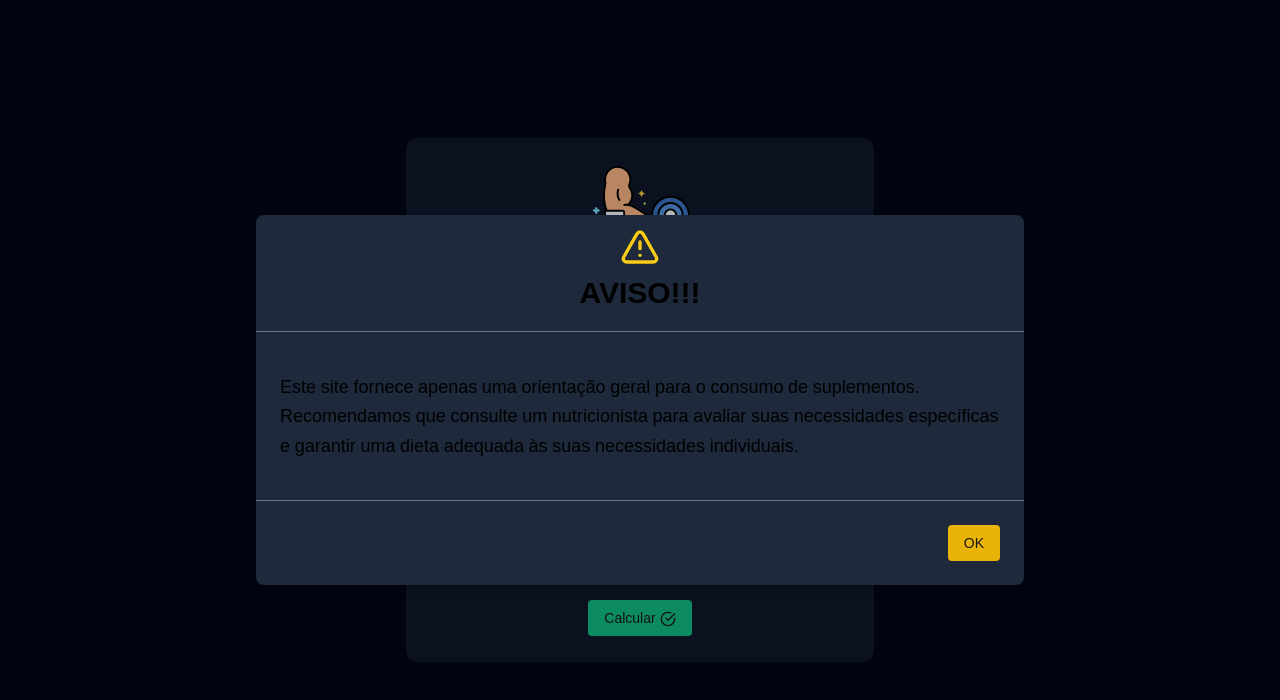
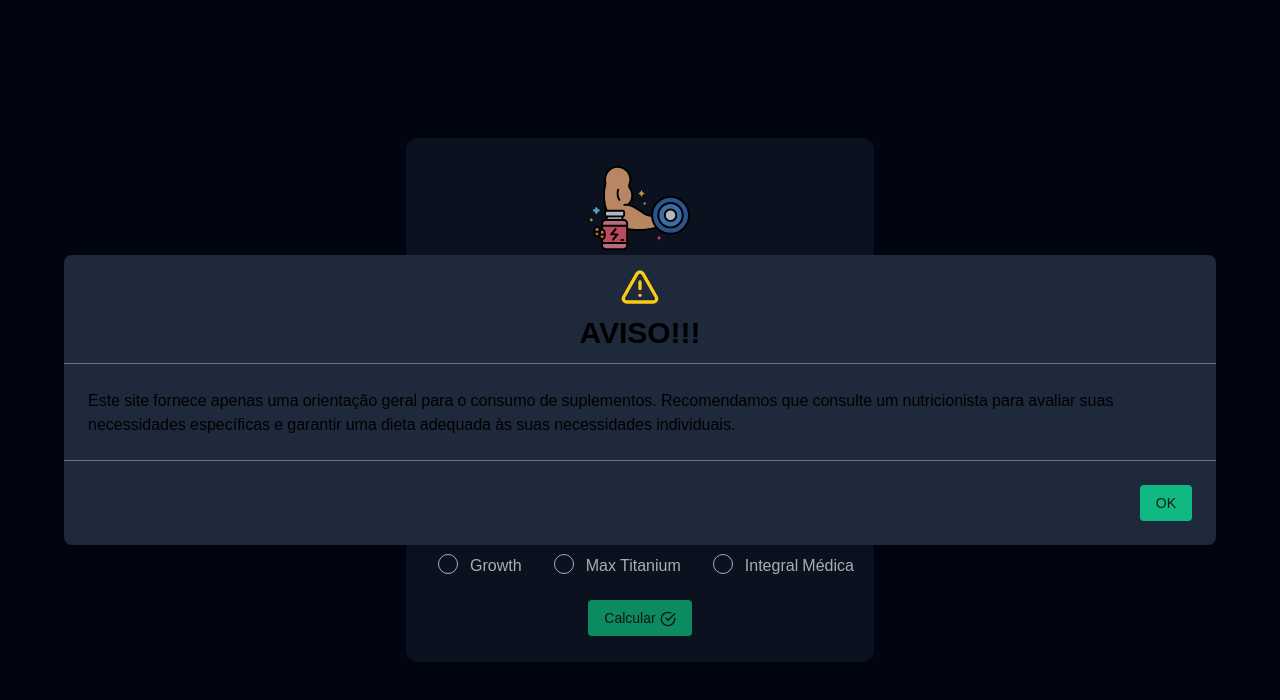
Before and after one commit to NaderSouza/calculadora-suplementacao, a Next.js app: page / in a window 1280 px wide. Shown: the top 700 px of the page. Built offline with nearby package versions, Linux system fonts and the light colour scheme.

Commit message:
fix: unification modals

```diff
--- a/biome.json
+++ b/biome.json
@@ -6,10 +6,7 @@
 	"linter": {
 		"enabled": true,
 		"rules": {
-			"recommended": true,
-			"suspicious": {
-				"noSvgWithoutTitle": "off"
-			}
+			"recommended": true
 		}
 	}
 }
--- a/src/pages/_document.tsx
+++ b/src/pages/_document.tsx
@@ -1,8 +1,9 @@
-import { Html, Head, Main, NextScript } from "next/document";
+import { Head, Html, Main, NextScript } from "next/document";
 
 export default function Document() {
 	return (
 		<Html lang="pt-br">
+			<title>Calculadora de suplementação</title>
 			<Head />
 			<body>
 				<Main />
--- a/src/pages/components/Icons.tsx
+++ b/src/pages/components/Icons.tsx
@@ -1,6 +1,6 @@
 import { AlertTriangle, CheckCircle } from "lucide-react";
 
 export const icons = {
-  warning: <AlertTriangle className="text-yellow-400 size-12 pb-2 m-auto" />,
-  success: <CheckCircle className="text-emerald-500 size-12 pb-2 m-auto" />,
+	warning: <AlertTriangle className="text-yellow-400 size-12 pb-2 m-auto" />,
+	success: <CheckCircle className="text-emerald-500 size-12 pb-2 m-auto" />,
 };
--- a/src/pages/components/Modal.tsx
+++ b/src/pages/components/Modal.tsx
@@ -3,59 +3,7 @@ import { ButtonModal } from "./Button";
 import { ButtonModalCalc } from "./Button";
 import { icons } from "./Icons";
 
-export default function Modal({ title, children, buttonText, icon }: ModalProps) {
-  const [showModal, setShowModal] = useState(true);
-
-  return (
-    <>
-      {showModal ? (
-        <>
-          <div className="justify-center items-center flex overflow-x-hidden overflow-y-auto fixed inset-0 z-50 outline-none focus:outline-none">
-            <div className="relative w-auto my-6 mx-auto max-w-3xl">
-              {/*content*/}
-              <div className="border-0 rounded-lg shadow-lg relative flex flex-col w-full bg-slate-800 outline-none focus:outline-none">
-                {/*header*/}
-                <div className=" items-start justify-between p-3 border-b border-solid border-slate-500 rounded-t">
-                  <h3 className="text-3xl font-semibold text-center">
-                    {icons[icon]}
-                    {title}
-                  </h3>
-                  <button
-                    className="p-1 ml-auto bg-transparent border-0 text-white float-right text-3xl leading-none font-semibold outline-none focus:outline-none"
-                    onClick={() => {
-                      setShowModal(false);
-                    }}
-                  ></button>
-                </div>
-                {/*body*/}
-                <div className="relative p-6 flex-auto">
-                  <p className="my-4 text-blueGray-500 text-lg leading-relaxed">
-                    {children}
-                  </p>
-                </div>
-                {}
-                <div className="flex items-center justify-end p-6 border-t border-solid border-slate-500 rounded-b">
-                  <ButtonModal
-                    onClick={() => {
-                      setShowModal(false);
-                    }}
-                  >
-                    {buttonText}
-                  </ButtonModal>
-                </div>
-              </div>
-            </div>
-          </div>
-          <div className="opacity-25 fixed inset-0 z-40 bg-black"></div>
-        </>
-      ) : (
-        <></>
-      )}
-    </>
-  );
-}
-
-export function ModalCalc({
+export default function Modal({
 	title,
 	children,
 	buttonText,
@@ -72,21 +20,17 @@ export function ModalCalc({
 								{icons[icon]}
 								{title}
 							</h3>
-              <button
-                className="p-1 ml-auto bg-transparent border-0 text-white float-right text-3xl leading-none font-semibold outline-none focus:outline-none"
-                onClick={() => {}}
-              ></button>
 						</div>
 						<div className="relative flex-auto overflow-x-hidden overflow-y-auto p-6">
 							{children}
 						</div>
 						<div className="flex items-center justify-end p-6 border-t border-solid border-slate-500 rounded-b">
-              <ButtonModalCalc onClick={onClose}>{buttonText}</ButtonModalCalc>
+							<ButtonModalCalc onClick={() => onClose(false)}>{buttonText}</ButtonModalCalc>
 						</div>
 					</div>
 				</div>
 			</div>
-      <div className="opacity-25 fixed inset-0 z-40 bg-black"></div>
+			<div className="opacity-25 fixed inset-0 z-40 bg-black" />
 		</>
 	);
 }
--- a/src/pages/components/Table.tsx
+++ b/src/pages/components/Table.tsx
@@ -5,7 +5,7 @@ export default function Table({ columns, rows }: Table) {
 				<thead className="text-xs text-gray-700 uppercase bg-gray-50 dark:bg-gray-700 dark:text-gray-400">
 					<tr>
 						{columns.map((titles) => (
-              <th scope="col" className="px-6 py-3">
+							<th key={titles} scope="col" className="px-6 py-3">
 								{titles}
 							</th>
 						))}
@@ -24,7 +24,7 @@ export default function Table({ columns, rows }: Table) {
 									</th>
 								) : (
 									<td className="px-6 py-4">{content}</td>
-                )
+								),
 							)}
 						</tr>
 					))}
--- a/src/pages/index.tsx
+++ b/src/pages/index.tsx
@@ -5,7 +5,7 @@ import { useState } from "react";
 import { useForm } from "react-hook-form";
 
 import Button from "./components/Button";
-import Modal, { ModalCalc } from "./components/Modal";
+import Modal from "./components/Modal";
 
 import RadioButton from "./components/RadioButton";
 
@@ -17,6 +17,8 @@ const noto = Noto_Sans_Lao({ subsets: ["latin"] });
 export default function Home() {
 	const { register, handleSubmit } = useForm<BodyData>();
 	const [contentModalCalc, setContentModalCalc] = useState(<div />);
+	const [openWarningModal, setOpenWarningModal] = useState(true);
+  const [openSuplementsModal, setOpenSuplementsModal] = useState(false);
 
 	const submitCalculateDosages = (bodyData: BodyData) => {
 		const { dosages, scoops } = calculateDosages(bodyData);
@@ -49,7 +51,7 @@ export default function Home() {
 						"É recomendado o uso fracionado do suplemento durante o dia.",
 					],
 				]}
-      />
+			/>,
 		);
 	};
 
@@ -59,22 +61,10 @@ export default function Home() {
 		{ value: "integralMedica", label: "Integral Médica", register },
 	];
 
-  const warning = (
-    <AlertTriangle className="text-yellow-400 size-12 pb-2 m-auto" />
-  );
-  const calc = <CheckCircle className="text-emerald-500 size-12 pb-2 m-auto" />;
-
-  const [isOpen, setIsOpen] = useState(false);
-
-  const closeModal = () => {
-    setIsOpen(false);
-  };
-
 	return (
 		<main
 			className={`flex justify-center items-center min-h-screen min-w-screen bg-slate-950 ${noto.className}`}
 		>
-      <title>Suplement Calculator</title>
 			<section className="rounded-xl min-w-screen-2xl p-5 bg-slate-900">
 				<div className="flex flex-col items-center text-center  sm:mx-auto sm:w-full sm:max-w-sm">
 					<Image
@@ -165,32 +155,36 @@ export default function Home() {
 							))}
 						</div>
 						<div className="flex h-full justify-center items-center rounded-md px-4 py-1.5">
-              <Button type="submit" success onClick={() => setIsOpen(true)}>
+							<Button type="submit" success onClick={() => setOpenSuplementsModal(true)}>
 								Calcular
 							</Button>
 						</div>
 					</form>
 				</div>
 			</section>
-      <Modal icon="warning" title="AVISO!!!" buttonText="OK">
+			{openWarningModal && (
+				<Modal
+					icon="warning"
+					title="AVISO!!!"
+					buttonText="OK"
+					onClose={setOpenWarningModal}
+				>
 					Este site fornece apenas uma orientação geral para o consumo de
 					suplementos. Recomendamos que consulte um nutricionista para avaliar
 					suas necessidades específicas e garantir uma dieta adequada às suas
 					necessidades individuais.
 				</Modal>
-
-      <div>
-        {isOpen && (
-          <ModalCalc
+			)}
+			{openSuplementsModal && (
+				<Modal
 					icon="success"
 					title="Tabela de suplementação"
 					buttonText="OK"
-            onClose={closeModal}
+					onClose={setOpenSuplementsModal}
 				>
 					{contentModalCalc}
-          </ModalCalc>
+				</Modal>
 			)}
-      </div>
 		</main>
 	);
 }
```
Also changed, not shown: @types/Components.ts (+8 -8 lines), src/scripts/dosages.ts (line endings or trailing spaces). Lines whose indentation alone changed are shown as unchanged.
